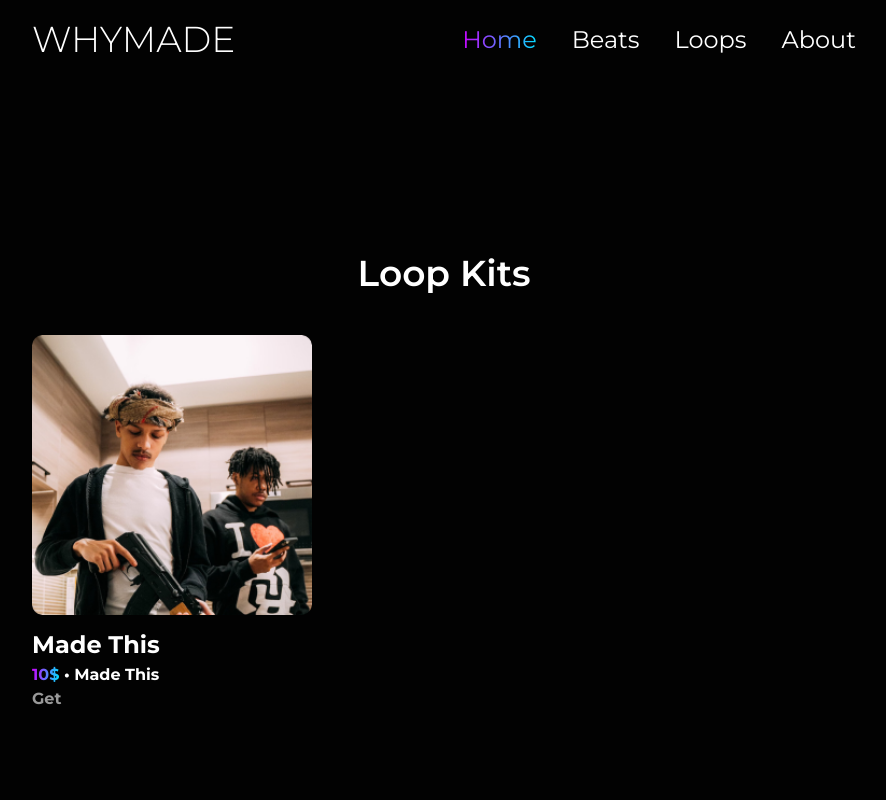
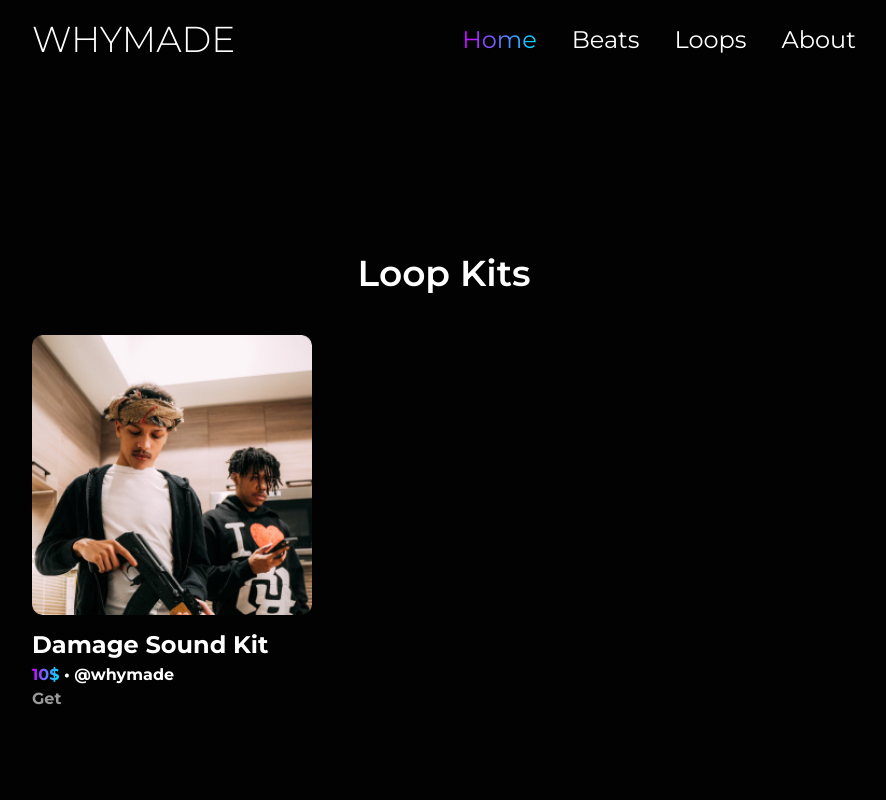
Before and after one commit to bugmak4rs/whymade-beats-store, a React (Create React App) app: page /loopkits in a window 1280 px wide. Shown: the top 800 px of the page, without its empty margins (196-1082 px from the left). Built offline with nearby package versions, Linux system fonts and the light colour scheme.

Commit message:
feat: update LoopKitCard

```diff
--- a/src/pages/LoopKits/index.tsx
+++ b/src/pages/LoopKits/index.tsx
@@ -13,10 +13,10 @@ const LoopKits: FC = () => {
           <h2 className={style.title}>Loop Kits</h2>
           <LoopKitCard
             image={test}
-            title={'Made This'}
-            author={'Made This'}
+            title={'Damage Sound Kit'}
             price={10}
-            link={'Made This'}
+            author={'@whymade'}
+            link={'https://vk.com/wall-194370087_1681'}
           />
         </div>
       </div>
```
